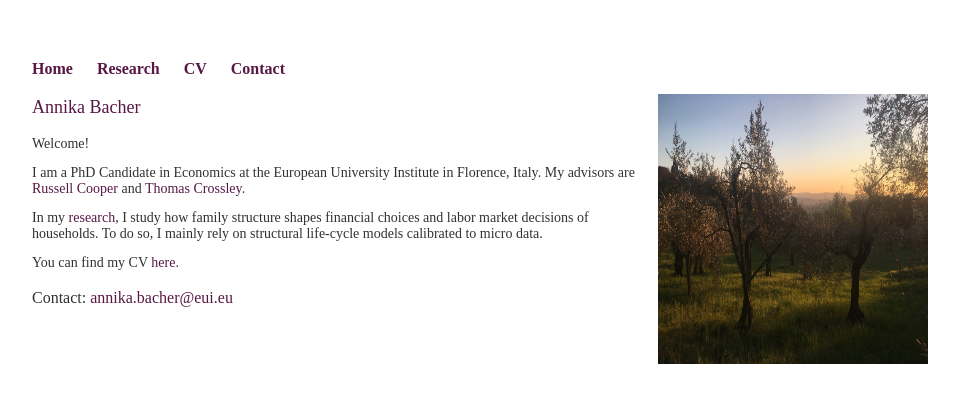
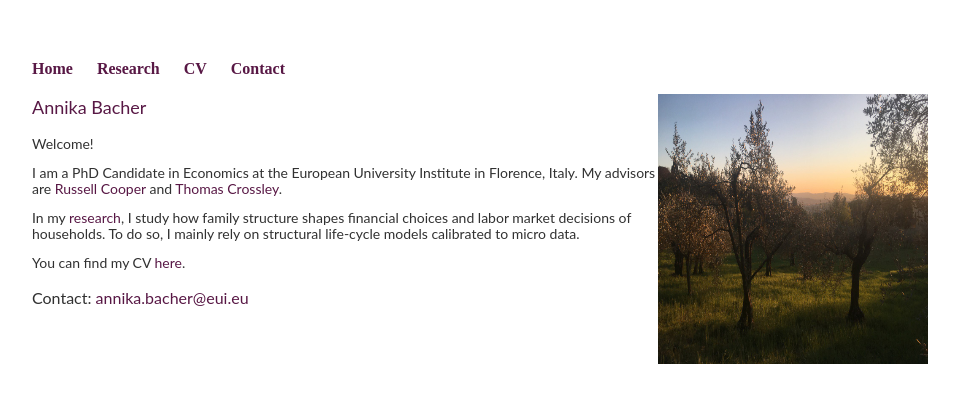
Before and after one commit to annikabacher/annikabacher.github.io, a Jekyll site: the page built from index.html, in a window 1280 px wide. Shown: the top 403 px of the page, without its empty margins (160-1119 px from the left). Built offline with Jekyll 4.4.1, drawn with Linux system fonts in a browser that asks for light colours.

Commit message:
Lato font

```diff
--- a/css/main.css
+++ b/css/main.css
@@ -23,23 +23,23 @@ a:hover {
 
 
 h1 {
-    font:20px/1.5 Muli;
+    font:20px/1.5 Lato;
     color: #581845;
 }
 
 h2 {
-    font:18px/1.5 Muli;
+    font:18px/1.5 Lato;
     color: #581845;
 }
 
 h3 {
-    font:16px/1.5 Muli;
+    font:16px/1.5 Lato;
     color: #313131;
 }
 
 
 p {
-    font:14px/1.5 Muli;
+    font:14px/1.5 Lato;
     line-height: 1.1em;
     color: #313131;
 }
```
